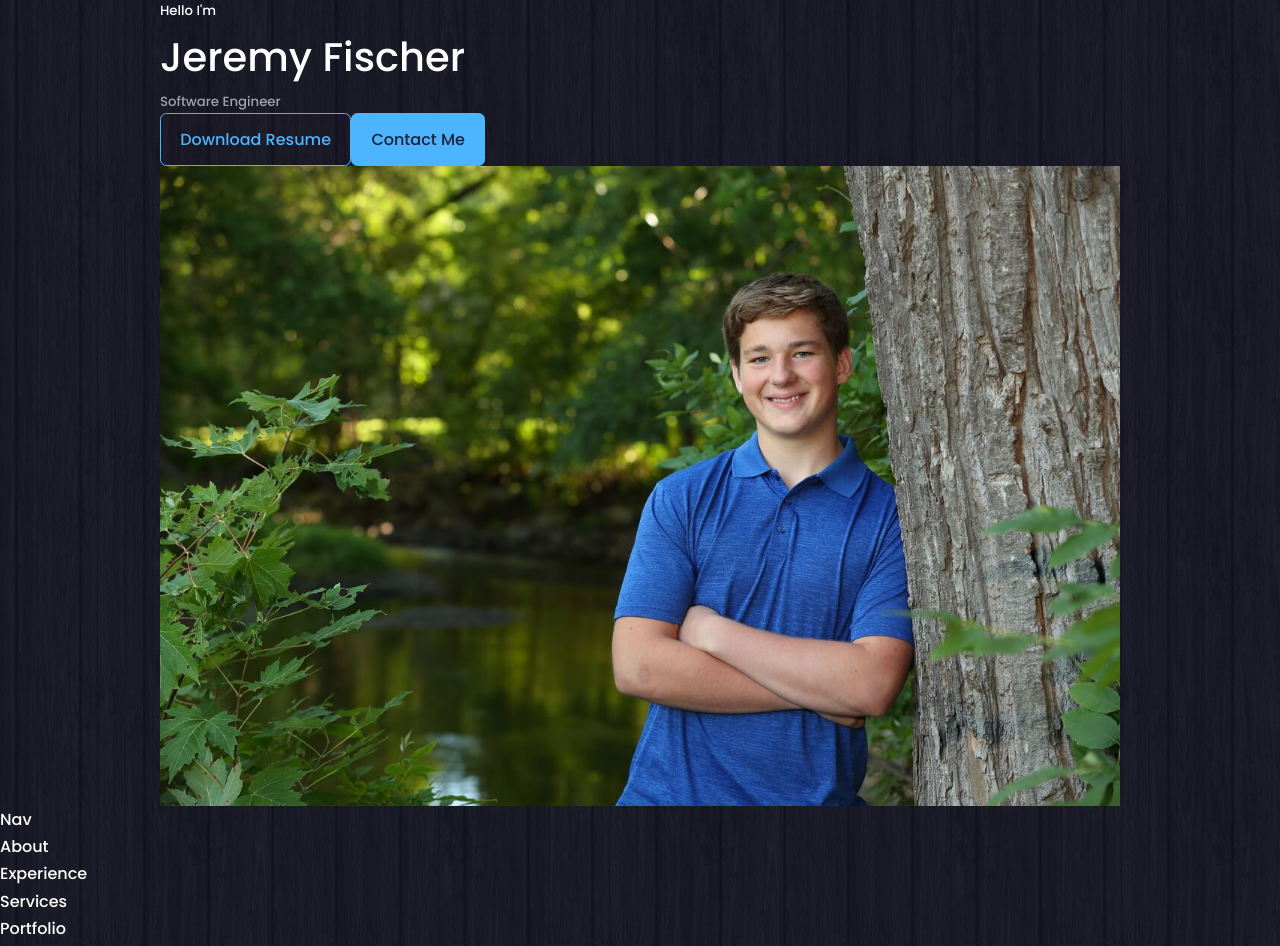
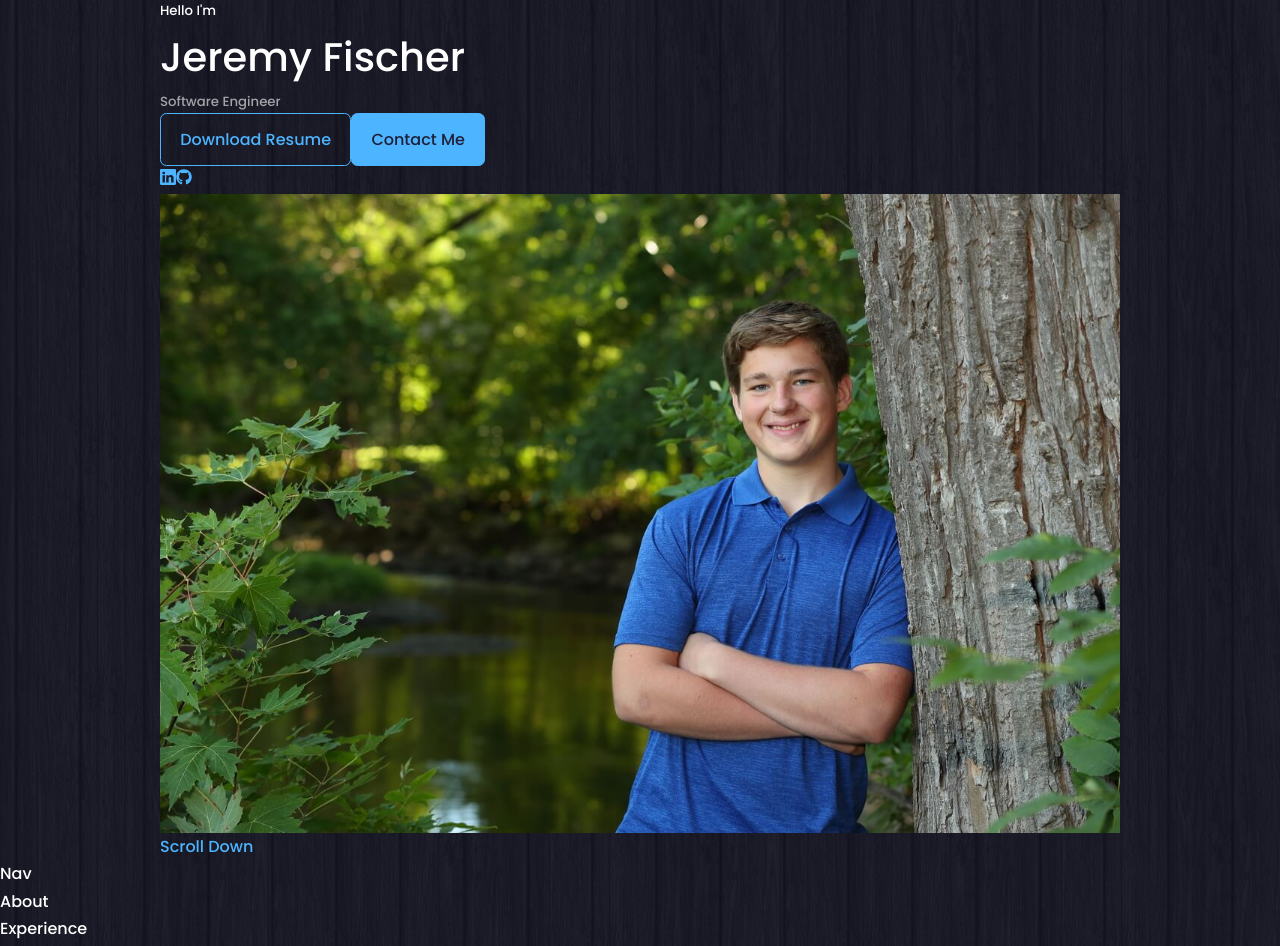
Before and after one commit to Jflyer45/personal-website, a React (Create React App) app: page / in a window 1280 px wide. Shown: the top 946 px of the page. Built offline with nearby package versions, Linux system fonts and the light colour scheme.

Commit message:
Finished header, installed react icons

```diff
--- a/package.json
+++ b/package.json
@@ -9,6 +9,7 @@
     "package.json": "^2.0.1",
     "react": "^18.2.0",
     "react-dom": "^18.2.0",
+    "react-icons": "^4.4.0",
     "react-scripts": "5.0.1",
     "web-vitals": "^2.1.4"
   },
--- a/src/components/header/Header.jsx
+++ b/src/components/header/Header.jsx
@@ -2,6 +2,7 @@
 import './Header.css'
 import CTA from './CTA'
 import ME from '../../assets/me.jpg'
+import HeaderSocial from './HeaderSocial'
 
 const Header = () => {
   return (
@@ -11,14 +12,16 @@
         <h1>Jeremy Fischer</h1>
         <h5 className='text-light'>Software Engineer</h5>
         <CTA />
+        <HeaderSocial/>
 
         <div className="me">
           <img src={ME} alt="" />
         </div>
+
+        <a href='#contact' className='scroll__down'>Scroll Down</a>
       </div>
     </header>
   )
-
 }
 
 export default Header
--- /dev/null
+++ b/src/components/header/HeaderSocial.jsx
@@ -0,0 +1,14 @@
+import React from 'react'
+import {BsLinkedin} from 'react-icons/bs'
+import {FaGithub} from 'react-icons/fa'
+
+const HeaderSocial = () => {
+  return (
+    <div className='header__socials'>
+        <a href="https://www.linkedin.com/in/jeremy-fischer/" target="_blank"><BsLinkedin/></a>
+        <a href="https://github.com/Jflyer45" target="_blank"><FaGithub/></a>
+    </div>
+  )
+}
+
+export default HeaderSocial
```
Also changed, not shown: 1 other file (tests, documents, lock files or other folders).
